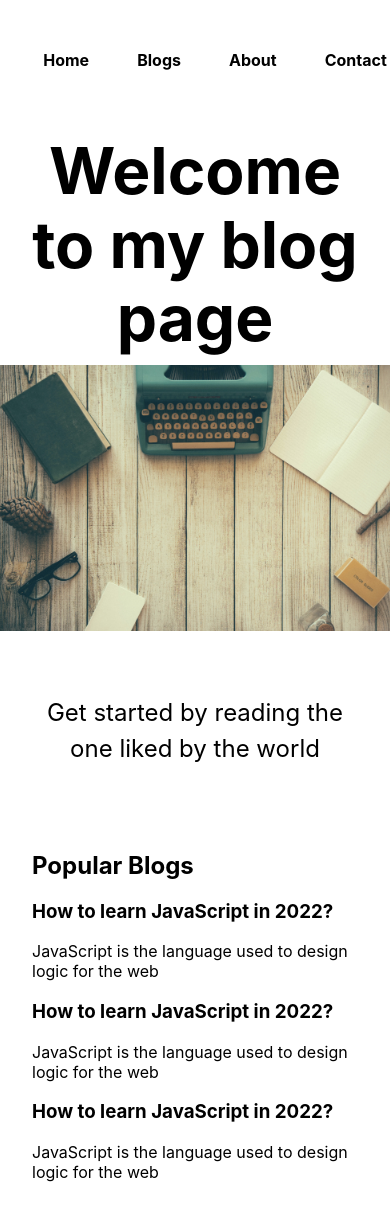
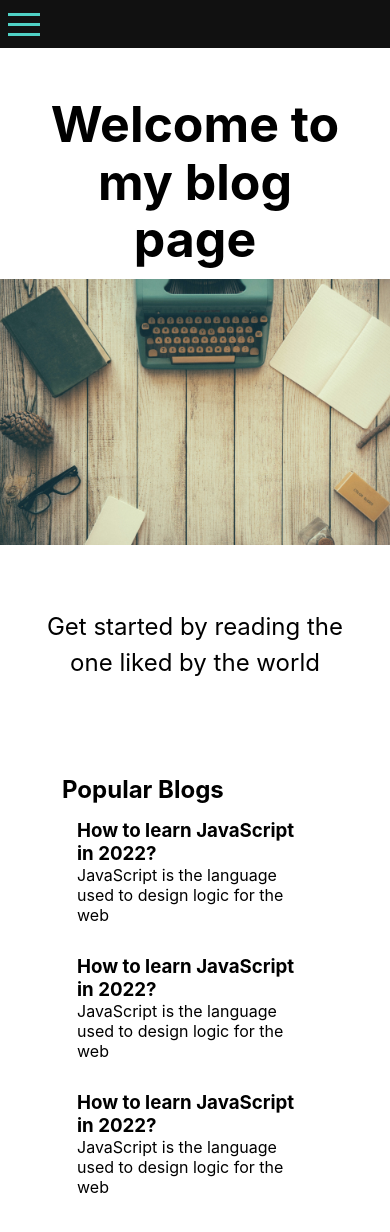
Before and after one commit to 14anirudh/Blog_Next, a Next.js app: page / in a window 390 px wide. Shown: the top 1232 px of the page. Before the commit the page ends 1198 px from the top, so only its background shows below. Built offline with nearby package versions, Linux system fonts and the light colour scheme.

Commit message:
navbar changes

```diff
--- /dev/null
+++ b/components/Hamburger_menu.js
@@ -0,0 +1,28 @@
+import React from "react";
+import styles from "../styles/Home.module.css";
+import Link from "next/link";
+
+const Hamburger_menu = () => {
+  return (
+    <div className={styles.menu}>
+      <div className={styles.menu_inner}>
+        <ul className={styles.menu_nav}>
+        <a href="/">
+          <li>Home</li>
+        </a>
+        <a href="/blog">
+          <li>Blogs</li>
+        </a>
+        <a href="/about">
+          <li>About</li>
+        </a>
+        <a href="/contact">
+          <li>Contact</li>
+        </a>
+        </ul>
+      </div>
+    </div>
+  );
+};
+
+export default Hamburger_menu;
--- a/components/Navbar.js
+++ b/components/Navbar.js
@@ -1,11 +1,14 @@
-import React from "react";
+import React, { useState } from "react";
 import styles from "../styles/Home.module.css";
 import Link from "next/link";
+import { Twirl as Hamburger } from "hamburger-react";
+import Hamburger_menu from "./Hamburger_menu";
 
 const Navbar = () => {
+  const [open, setOpen] = useState(false);
   return (
     <nav className={styles.mainnav}>
-      <ul>
+      <ul className={styles.nav_ul}>
         <Link href="/">
           <li>Home</li>
         </Link>
@@ -19,8 +22,46 @@ const Navbar = () => {
           <li>Contact</li>
         </Link>
       </ul>
+      <div className={styles.hamburger} onClick={() => setOpen(!open)}>
+        <Hamburger color="#4FD1C5" />
+      </div>
+      {open && <Hamburger_menu />}
     </nav>
   );
 };
 
 export default Navbar;
+/*<div class="menu">
+                <div class="menu-inner">
+                  <ul class="menu-nav">
+                    <li class="menu-nav-item">
+                      <a class="menu-nav-link" href="#">
+                        <span>
+                          <div>Home</div>
+                        </span>
+                      </a>
+                    </li>
+                    <li class="menu-nav-item">
+                      <a class="menu-nav-link" href="#">
+                        <span>
+                          <div>About</div>
+                        </span>
+                      </a>
+                    </li>
+                    <li class="menu-nav-item">
+                      <a class="menu-nav-link" href="#">
+                        <span>
+                          <div>Service</div>
+                        </span>
+                      </a>
+                    </li>
+                    <li class="menu-nav-item">
+                      <a class="menu-nav-link" href="#">
+                        <span>
+                          <div>Team</div>
+                        </span>
+                      </a>
+                    </li>
+                  </ul>
+                </div>
+              </div>*/
--- a/package.json
+++ b/package.json
@@ -10,6 +10,7 @@
     "export": "next build && next export"
   },
   "dependencies": {
+    "hamburger-react": "^2.5.0",
     "next": "12.2.5",
     "react": "18.2.0",
     "react-dom": "18.2.0",
--- a/pages/index.js
+++ b/pages/index.js
@@ -33,17 +33,17 @@ export default function Home() {
           Get started by reading the one liked by the world
         </p>
         {/* <p className="stylejsx">style jsx demo</p> */}
-        <div className="blogs">
+        <div className={styles.blogs}>
           <h2>Popular Blogs</h2>
-          <div className="blogItem">
+          <div className={styles.blogItem}>
             <h3>How to learn JavaScript in 2022?</h3>
             <p>JavaScript is the language used to design logic for the web</p>
           </div>
-          <div className="blogItem">
+          <div className={styles.blogItem}>
             <h3>How to learn JavaScript in 2022?</h3>
             <p>JavaScript is the language used to design logic for the web</p>
           </div>
-          <div className="blogItem">
+          <div className={styles.blogItem}>
             <h3>How to learn JavaScript in 2022?</h3>
             <p>JavaScript is the language used to design logic for the web</p>
           </div>
--- a/styles/Home.module.css
+++ b/styles/Home.module.css
@@ -2,7 +2,6 @@
   padding: 0 2rem;
 }
 .main {
-
   min-height: 100vh;
   flex: 1;
   display: flex;
@@ -12,7 +11,21 @@
   justify-content: flex-start;
   padding-top: 3rem;
 }
-
+.mainnav{
+  position: sticky;
+  top: 0;
+  left: 0;
+}
+.nav_ul li {
+  color: black;
+}
+.nav_ul li:hover {
+  /* border-bottom: #0070f3 solid 2px; */
+  color: black;
+}
+.hamburger {
+  display: none;
+}
 
 .footer {
   display: flex;
@@ -109,11 +122,74 @@
   height: 1em;
   margin-left: 0.5rem;
 }
+.menu,
+.menu_inner,
+.menu_nav,
+.menu_nav_item,
+.menu_nav li {
+  background-color: #111;
+  color: white;
+}
+.menu {
+  height: 100vh;
+  width: 100vw;
+
+}
+.menu_inner ul {
+  display: flex;
+  flex-direction: column;
+  justify-content: center;
+  align-items: center;
+}
+.menu_nav li {
+  padding: 8px;
+  font-size: 20px;
+}
+.blogs {
+  padding: 30px;
+}
+.blogItem {
+  padding: 15px;
+}
+
+.mainnav ul {
+  display: flex;
+  justify-content: center;
+  padding-top: 50px;
+}
+
+.mainnav ul li {
+  margin: 0 24px;
+  list-style: none;
+  font-weight: bold;
+  cursor: pointer;
+}
+.img {
+  border-radius: 5px;
+  margin-top: 10px !important;
+}
+
 
 @media (max-width: 600px) {
   .grid {
     width: 100%;
     flex-direction: column;
+  }
+  .mainnav .nav_ul {
+    display: none;
+  }
+  .hamburger {
+    display: flex;
+    z-index: 2;
+    background-color: #111;
+  }
+  .hamburger h1 {
+    margin-bottom: 8px;
+    margin-top: 8px;
+    margin-left: 95px;
+  }
+  .title{
+    font-size: 50px;
   }
 }
 
@@ -128,20 +204,5 @@
   .logo img {
     filter: invert(1);
   }
+
 }
-.mainnav ul{
-  display: flex;
-  justify-content: center;
-    margin-top: 50px;
-}
-
-.mainnav ul li{
-  margin: 0 24px;
-    list-style: none;
-    font-weight: bold;
-    cursor: pointer;
-}
-.img{
-  border-radius:5px;
-  margin-top: 10px !important;
-}
--- a/styles/globals.css
+++ b/styles/globals.css
@@ -13,8 +13,12 @@ a {
 
 * {
   box-sizing: border-box;
-  /* background-image: url("../public/home.jpg"); */
+  /* background-image: url("../public/home.jpg");  */
+  padding: 0;
+  margin: 0;
 }
+
+
 
 @media (prefers-color-scheme: dark) {
   html {
```
Also changed, not shown: 2 other files (tests, documents, lock files or other folders).
